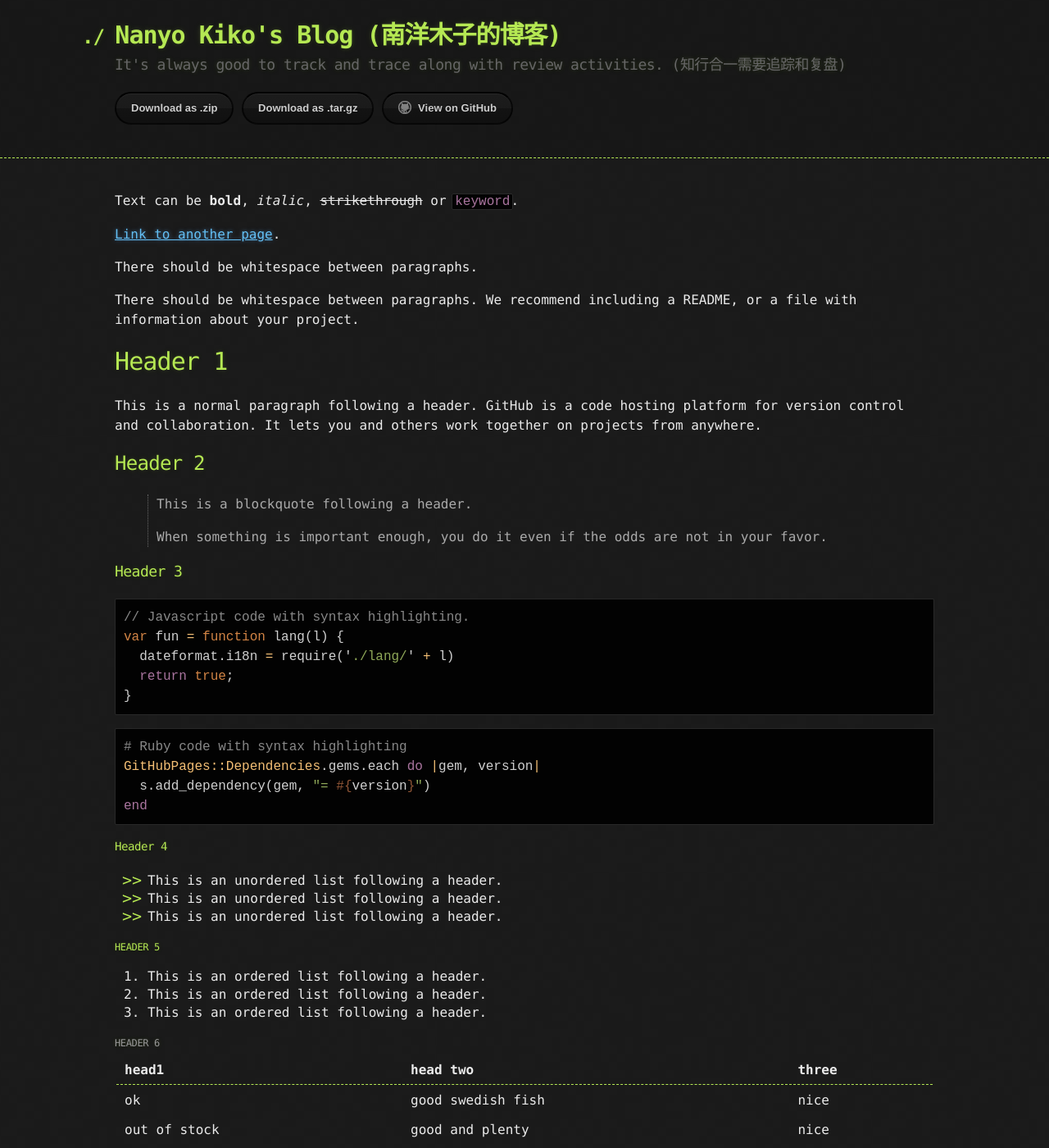
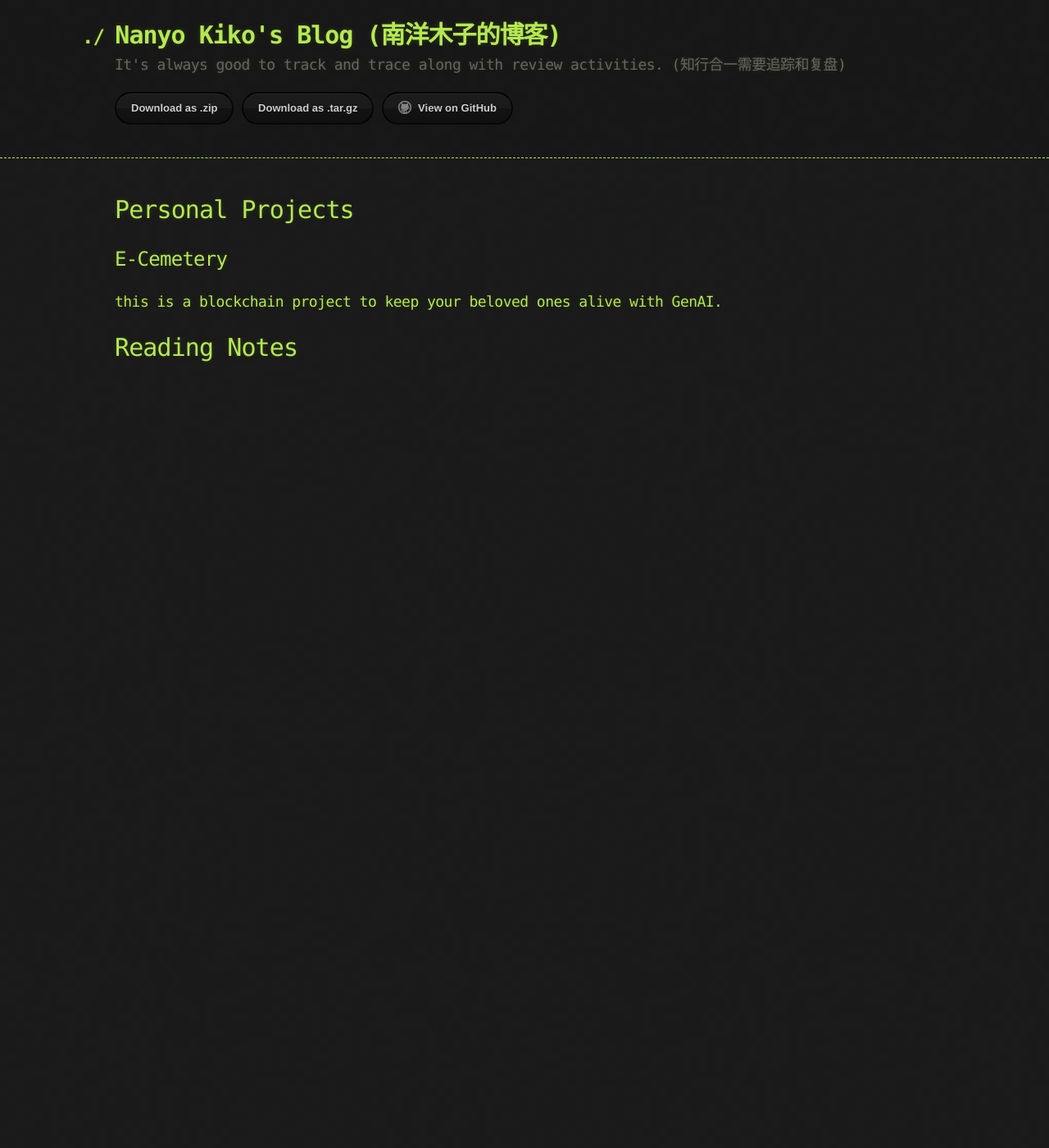
Before and after one commit to winnerineast/winnerineast.github.io, a Jekyll site: the page built from index.md, in a window 1280 px wide and 1400 px high. Shown: the whole window at 82% size. Built offline with Jekyll 4.4.1, drawn with Linux system fonts in a browser that asks for light colours; our own code applies the rules of GitHub Pages for plain Markdown files; some of the changed text lies outside the part shown.

Commit message:
daily update.

````diff
--- a/index.md
+++ b/index.md
@@ -2,122 +2,9 @@
 layout: default
 ---
 
-Text can be **bold**, _italic_, ~~strikethrough~~ or `keyword`.
 
-[Link to another page](./another-page.html).
+# Personal Projects
+## E-Cemetery
+### this is a blockchain project to keep your beloved ones alive with GenAI.
 
-There should be whitespace between paragraphs.
-
-There should be whitespace between paragraphs. We recommend including a README, or a file with information about your project.
-
-# Header 1
-
-This is a normal paragraph following a header. GitHub is a code hosting platform for version control and collaboration. It lets you and others work together on projects from anywhere.
-
-## Header 2
-
-> This is a blockquote following a header.
->
-> When something is important enough, you do it even if the odds are not in your favor.
-
-### Header 3
-
-```js
-// Javascript code with syntax highlighting.
-var fun = function lang(l) {
-  dateformat.i18n = require('./lang/' + l)
-  return true;
-}
-```
-
-```ruby
-# Ruby code with syntax highlighting
-GitHubPages::Dependencies.gems.each do |gem, version|
-  s.add_dependency(gem, "= #{version}")
-end
-```
-
-#### Header 4
-
-*   This is an unordered list following a header.
-*   This is an unordered list following a header.
-*   This is an unordered list following a header.
-
-##### Header 5
-
-1.  This is an ordered list following a header.
-2.  This is an ordered list following a header.
-3.  This is an ordered list following a header.
-
-###### Header 6
-
-| head1        | head two          | three |
-|:-------------|:------------------|:------|
-| ok           | good swedish fish | nice  |
-| out of stock | good and plenty   | nice  |
-| ok           | good `oreos`      | hmm   |
-| ok           | good `zoute` drop | yumm  |
-
-### There's a horizontal rule below this.
-
-* * *
-
-### Here is an unordered list:
-
-*   Item foo
-*   Item bar
-*   Item baz
-*   Item zip
-
-### And an ordered list:
-
-1.  Item one
-1.  Item two
-1.  Item three
-1.  Item four
-
-### And a nested list:
-
-- level 1 item
-  - level 2 item
-  - level 2 item
-    - level 3 item
-    - level 3 item
-- level 1 item
-  - level 2 item
-  - level 2 item
-  - level 2 item
-- level 1 item
-  - level 2 item
-  - level 2 item
-- level 1 item
-
-### Small image
-
-![Octocat](https://github.githubassets.com/images/icons/emoji/octocat.png)
-
-### Large image
-
-![Branching](https://guides.github.com/activities/hello-world/branching.png)
-
-
-### Definition lists can be used with HTML syntax.
-
-<dl>
-<dt>Name</dt>
-<dd>Godzilla</dd>
-<dt>Born</dt>
-<dd>1952</dd>
-<dt>Birthplace</dt>
-<dd>Japan</dd>
-<dt>Color</dt>
-<dd>Green</dd>
-</dl>
-
-```
-Long, single-line code blocks should not wrap. They should horizontally scroll if they are too long. This line should be long enough to demonstrate this.
-```
-
-```
-The final element.
-```
+# Reading Notes
````
Also changed, not shown: README.md, 18 other files.
